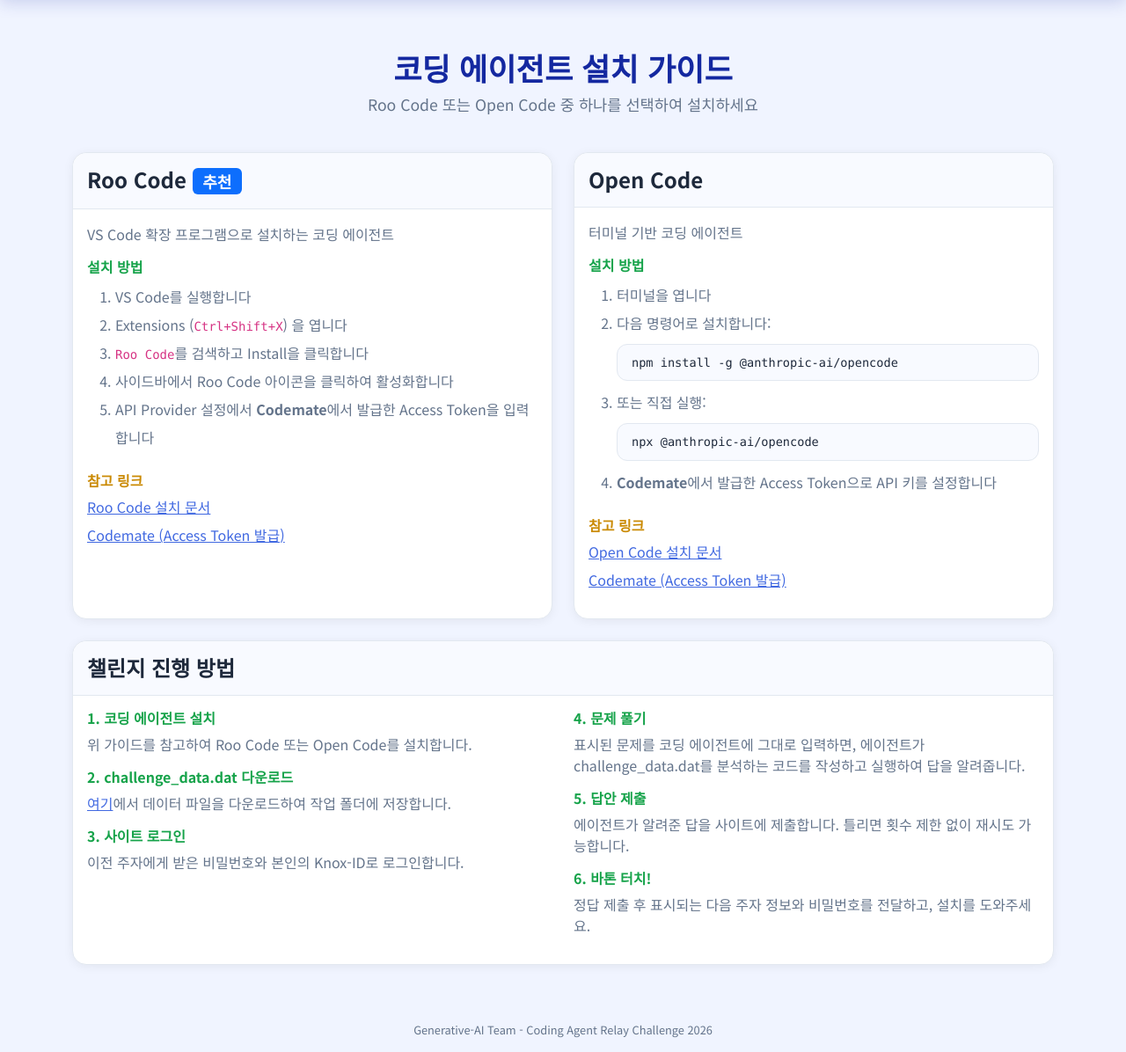
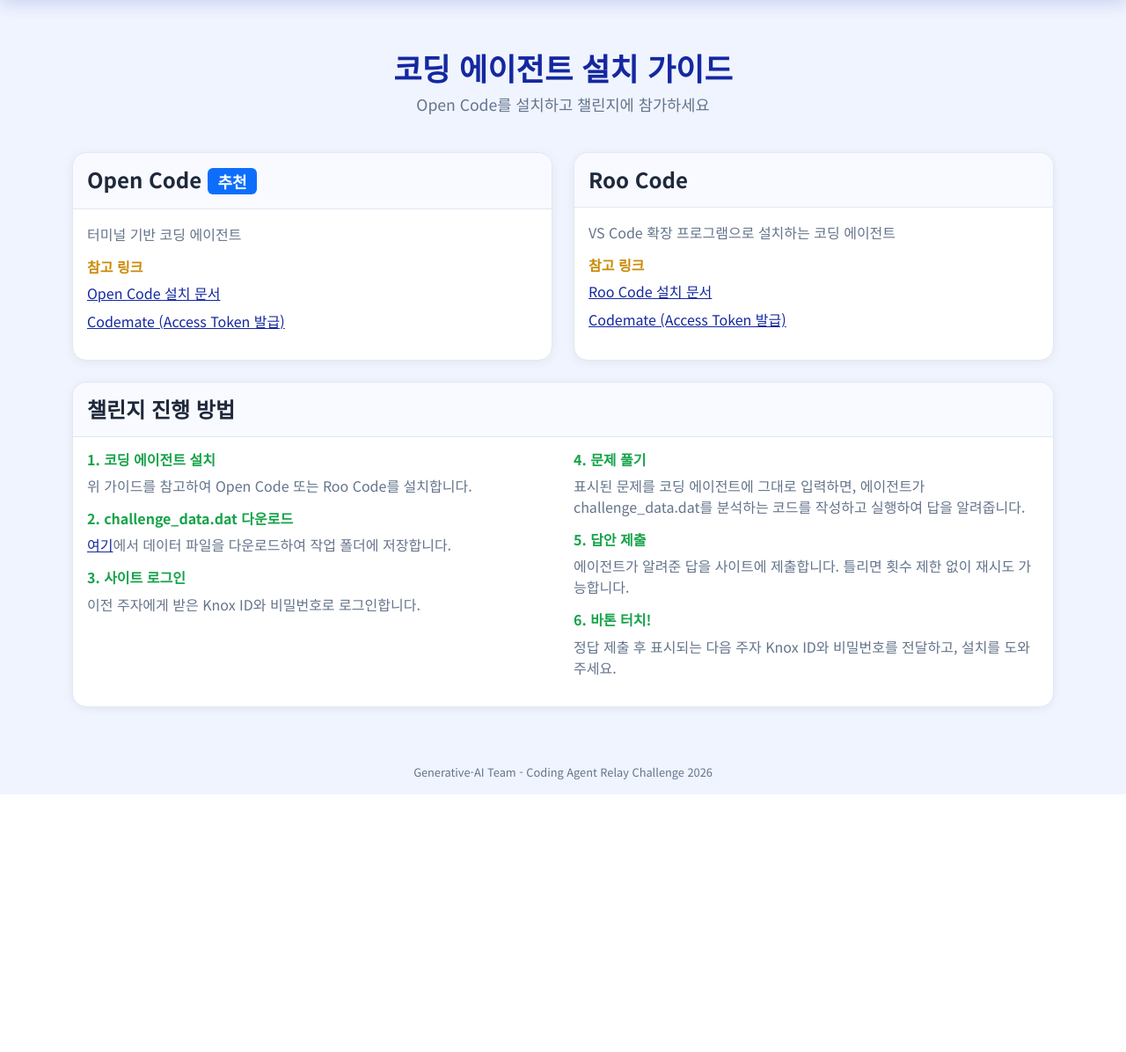
Before and after one commit to DragonBall2/relay-challenge-, a Flask app: page /guide in a window 1280 px wide. Shown: the part 57-1253 px from the top of the page at 88% size. After the commit the page ends 960 px from the top, so only its background shows below. Run offline with Flask 3, Linux system fonts and the light colour scheme.

Commit message:
가이드 페이지: Open Code 추천으로 변경, 설치 방법 제거
Co-Authored-By: Claude Sonnet 4.6 <noreply@anthropic.com>

```diff
--- a/templates/guide.html
+++ b/templates/guide.html
@@ -5,39 +5,30 @@
 {% block content %}
 <div class="hero" style="padding: 2rem 0 1.5rem;">
     <h1>코딩 에이전트 설치 가이드</h1>
-    <p>Roo Code 또는 Open Code 중 하나를 선택하여 설치하세요</p>
+    <p>Open Code를 설치하고 챌린지에 참가하세요</p>
 </div>
 
-<div class="row g-4">
-    <!-- Roo Code -->
+<div class="row g-4 justify-content-center">
+    <!-- Open Code -->
     <div class="col-lg-6">
         <div class="card h-100">
             <div class="card-header py-3">
-                <h4 class="mb-0" style="font-weight: 700;">Roo Code <span class="badge bg-primary">추천</span></h4>
+                <h4 class="mb-0" style="font-weight: 700;">Open Code <span class="badge bg-primary">추천</span></h4>
             </div>
             <div class="card-body">
-                <p style="color: var(--text-secondary);">VS Code 확장 프로그램으로 설치하는 코딩 에이전트</p>
+                <p style="color: var(--text-secondary);">터미널 기반 코딩 에이전트</p>
 
-                <h6 style="font-weight: 700; color: var(--accent-green);">설치 방법</h6>
-                <ol style="color: var(--text-secondary); line-height: 2;">
-                    <li>VS Code를 실행합니다</li>
-                    <li>Extensions (<code>Ctrl+Shift+X</code>) 을 엽니다</li>
-                    <li><code>Roo Code</code>를 검색하고 Install을 클릭합니다</li>
-                    <li>사이드바에서 Roo Code 아이콘을 클릭하여 활성화합니다</li>
-                    <li>API Provider 설정에서 <strong>Codemate</strong>에서 발급한 Access Token을 입력합니다</li>
-                </ol>
-
-                <h6 style="font-weight: 700; color: var(--accent-yellow); margin-top: 1.5rem;">참고 링크</h6>
+                <h6 style="font-weight: 700; color: var(--accent-yellow); margin-top: 1rem;">참고 링크</h6>
                 <ul style="list-style: none; padding: 0;">
                     <li class="mb-2">
-                        <a href="https://github.samsungds.net/pages/CodeAssistant/Roo-Code-Docs/getting-started/installing"
-                           target="_blank" style="color: var(--samsung-blue-light);">
-                            Roo Code 설치 문서
+                        <a href="https://github.samsungds.net/pages/CodeAssistant/Open-Code-Docs/"
+                           target="_blank" style="color: var(--samsung-blue);">
+                            Open Code 설치 문서
                         </a>
                     </li>
                     <li>
                         <a href="https://codemate.samsungds.net/"
-                           target="_blank" style="color: var(--samsung-blue-light);">
+                           target="_blank" style="color: var(--samsung-blue);">
                             Codemate (Access Token 발급)
                         </a>
                     </li>
@@ -46,38 +37,26 @@
         </div>
     </div>
 
-    <!-- Open Code -->
+    <!-- Roo Code -->
     <div class="col-lg-6">
         <div class="card h-100">
             <div class="card-header py-3">
-                <h4 class="mb-0" style="font-weight: 700;">Open Code</h4>
+                <h4 class="mb-0" style="font-weight: 700;">Roo Code</h4>
             </div>
             <div class="card-body">
-                <p style="color: var(--text-secondary);">터미널 기반 코딩 에이전트</p>
+                <p style="color: var(--text-secondary);">VS Code 확장 프로그램으로 설치하는 코딩 에이전트</p>
 
-                <h6 style="font-weight: 700; color: var(--accent-green);">설치 방법</h6>
-                <ol style="color: var(--text-secondary); line-height: 2;">
-                    <li>터미널을 엽니다</li>
-                    <li>다음 명령어로 설치합니다:
-                        <div class="problem-text" style="padding: 0.5rem 1rem; margin: 0.5rem 0; font-size: 0.85rem;">npm install -g @anthropic-ai/opencode</div>
-                    </li>
-                    <li>또는 직접 실행:
-                        <div class="problem-text" style="padding: 0.5rem 1rem; margin: 0.5rem 0; font-size: 0.85rem;">npx @anthropic-ai/opencode</div>
-                    </li>
-                    <li><strong>Codemate</strong>에서 발급한 Access Token으로 API 키를 설정합니다</li>
-                </ol>
-
-                <h6 style="font-weight: 700; color: var(--accent-yellow); margin-top: 1.5rem;">참고 링크</h6>
+                <h6 style="font-weight: 700; color: var(--accent-yellow); margin-top: 1rem;">참고 링크</h6>
                 <ul style="list-style: none; padding: 0;">
                     <li class="mb-2">
-                        <a href="https://github.samsungds.net/pages/CodeAssistant/Open-Code-Docs/"
-                           target="_blank" style="color: var(--samsung-blue-light);">
-                            Open Code 설치 문서
+                        <a href="https://github.samsungds.net/pages/CodeAssistant/Roo-Code-Docs/getting-started/installing"
+                           target="_blank" style="color: var(--samsung-blue);">
+                            Roo Code 설치 문서
                         </a>
                     </li>
                     <li>
                         <a href="https://codemate.samsungds.net/"
-                           target="_blank" style="color: var(--samsung-blue-light);">
+                           target="_blank" style="color: var(--samsung-blue);">
                             Codemate (Access Token 발급)
                         </a>
                     </li>
@@ -96,17 +75,17 @@
         <div class="row">
             <div class="col-md-6">
                 <h6 style="font-weight: 700; color: var(--accent-green);">1. 코딩 에이전트 설치</h6>
-                <p style="color: var(--text-secondary);">위 가이드를 참고하여 Roo Code 또는 Open Code를 설치합니다.</p>
+                <p style="color: var(--text-secondary);">위 가이드를 참고하여 Open Code 또는 Roo Code를 설치합니다.</p>
 
                 <h6 style="font-weight: 700; color: var(--accent-green);">2. challenge_data.dat 다운로드</h6>
                 <p style="color: var(--text-secondary);">
-                    <a href="{{ url_for('download_challenge_data') }}" style="color: var(--samsung-blue-light);">여기</a>에서
+                    <a href="{{ url_for('download_challenge_data') }}" style="color: var(--samsung-blue);">여기</a>에서
                     데이터 파일을 다운로드하여 작업 폴더에 저장합니다.
                 </p>
 
                 <h6 style="font-weight: 700; color: var(--accent-green);">3. 사이트 로그인</h6>
                 <p style="color: var(--text-secondary);">
-                    이전 주자에게 받은 비밀번호와 본인의 Knox-ID로 로그인합니다.
+                    이전 주자에게 받은 Knox ID와 비밀번호로 로그인합니다.
                 </p>
             </div>
             <div class="col-md-6">
@@ -122,7 +101,7 @@
 
                 <h6 style="font-weight: 700; color: var(--accent-green);">6. 바톤 터치!</h6>
                 <p style="color: var(--text-secondary);">
-                    정답 제출 후 표시되는 다음 주자 정보와 비밀번호를 전달하고, 설치를 도와주세요.
+                    정답 제출 후 표시되는 다음 주자 Knox ID와 비밀번호를 전달하고, 설치를 도와주세요.
                 </p>
             </div>
         </div>
```
